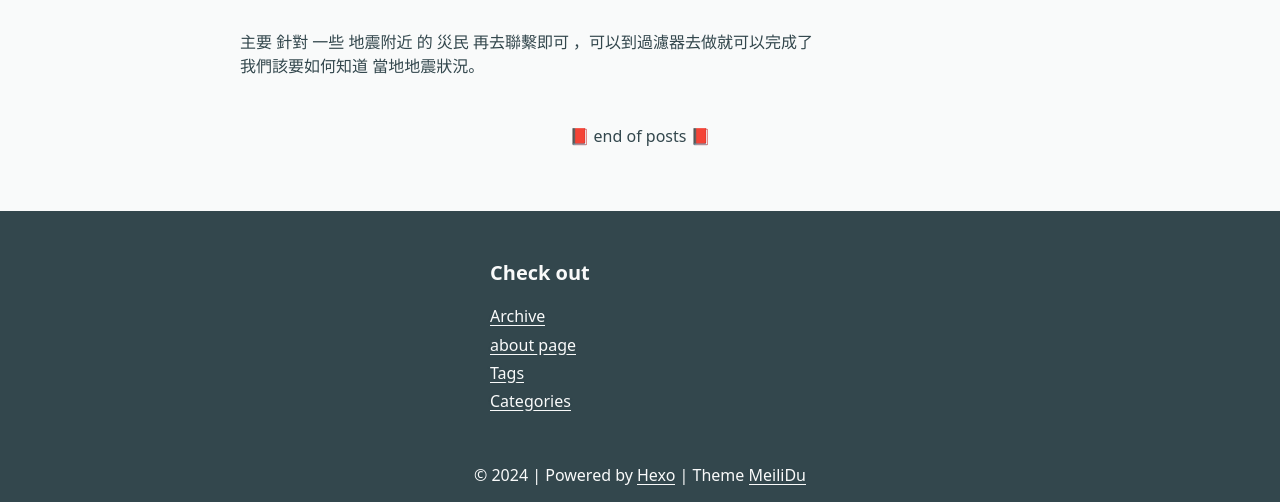
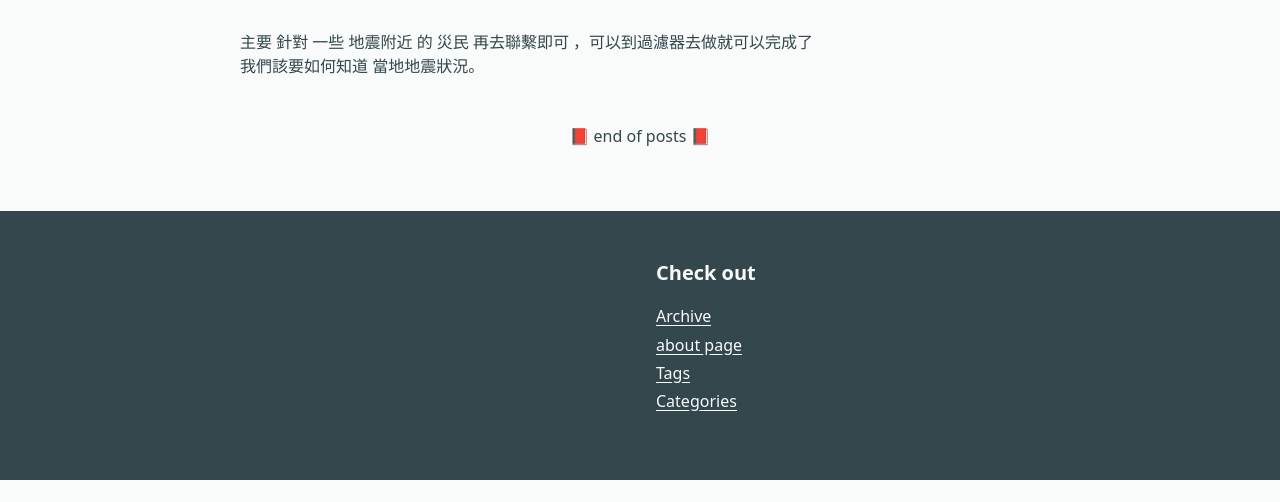
Before and after one commit to Rescuefunds/Rescuefunds.github.io, a plain HTML site: page index.html in a window 1280 px wide. Shown: the part 2926-3428 px from the top of the page. After the commit the page ends 3406 px from the top, so only its background shows below. Drawn offline with Linux system fonts and the light colour scheme; a web font is replaced by a local one.

Commit message:
Update index.html

```diff
--- a/index.html
+++ b/index.html
@@ -110,7 +110,7 @@
 
 
 		<div class="footer-credit">
-			<span>© 2024  | Powered by <a target="_blank" rel="noopener" href="https://hexo.io/">Hexo</a> | Theme <a target="_blank" rel="noopener" href="https://github.com/HoverBaum/meilidu-hexo">MeiliDu</a></span>
+
 		</div>
 
 	</div>
```
